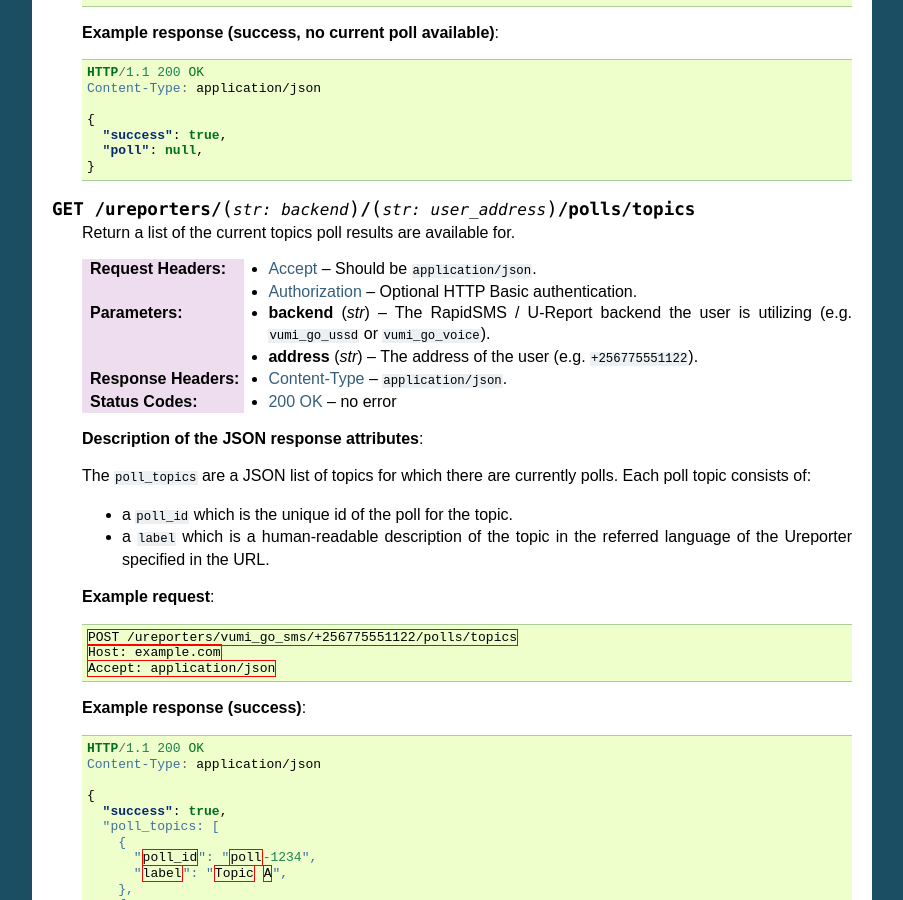
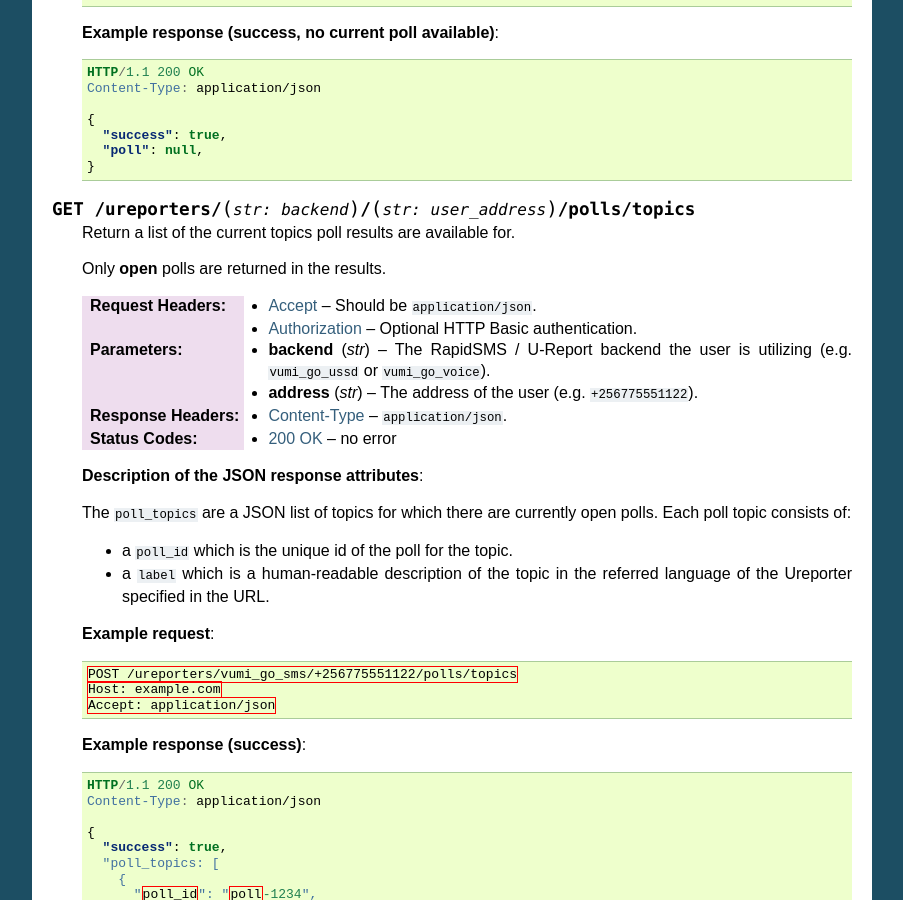
Before and after one commit to praekelt/vumi-ureport, a Sphinx documentation site: the page built from docs/ureport-api.rst, in a window 1280 px wide and 900 px high, scrolled down 3952 px. Shown: the whole window, without its empty margins (198-1101 px from the left). Built offline with Sphinx 7.4.7, drawn with Linux system fonts in a browser that asks for light colours.

Commit message:
Document that current/topics should only return open polls (@justinvdm).

```diff
--- a/docs/ureport-api.rst
+++ b/docs/ureport-api.rst
@@ -280,6 +280,8 @@ API methods
 
    Return a list of the current topics poll results are available for.
 
+   Only **open** polls are returned in the results.
+
    :reqheader Accept: Should be ``application/json``.
    :reqheader Authorization: Optional HTTP Basic authentication.
 
@@ -296,7 +298,7 @@ API methods
    **Description of the JSON response attributes**:
 
    The ``poll_topics`` are a JSON list of topics for which there are
-   currently polls. Each poll topic consists of:
+   currently open polls. Each poll topic consists of:
 
    * a ``poll_id`` which is the unique id of the poll for the topic.
    * a ``label`` which is a human-readable description of the topic
```
